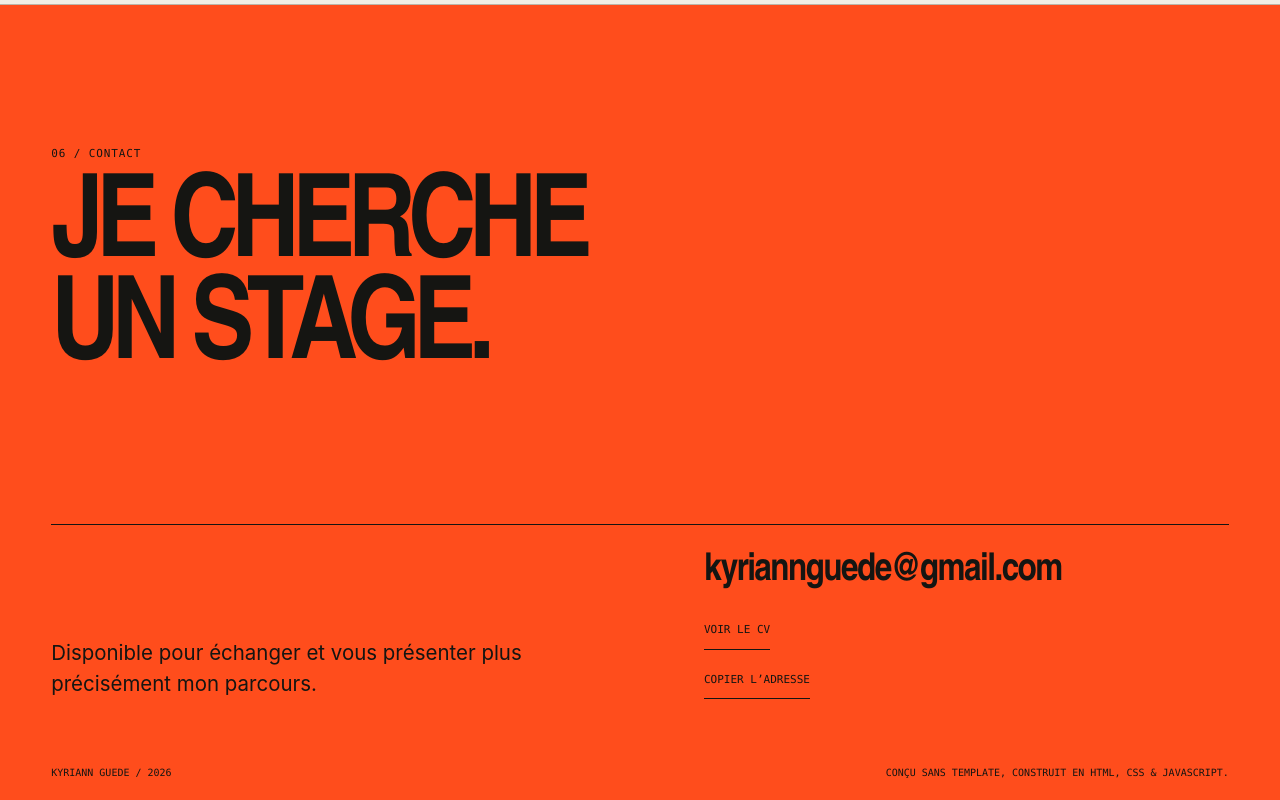
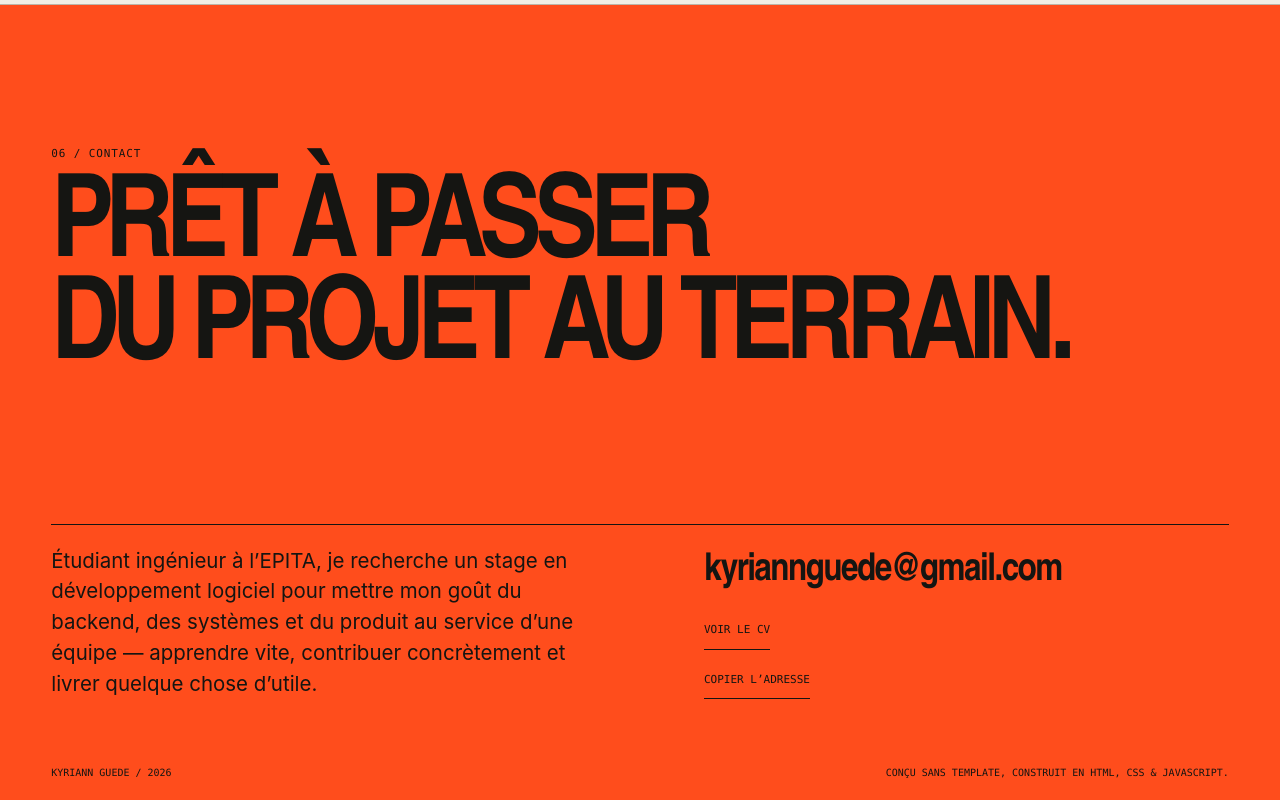
Before and after one commit to KyriannGuede/portfolio, a plain HTML site: page index.html in a window 1280 px wide. Shown: the part 7258-8058 px from the top of the page. Drawn offline with Linux system fonts and the light colour scheme; no server answers.

Commit message:
Refine internship call to action

```diff
--- a/index.html
+++ b/index.html
@@ -212,9 +212,13 @@
 
       <section class="contact-section" id="contact" aria-labelledby="contact-title">
         <span class="section-number">06 / CONTACT</span>
-        <h2 id="contact-title">Je cherche<br />un stage.</h2>
+        <h2 id="contact-title">Prêt à passer<br />du projet au terrain.</h2>
         <div class="contact-footer">
-          <p>Disponible pour échanger et vous présenter plus précisément mon parcours.</p>
+          <p>
+            Étudiant ingénieur à l’EPITA, je recherche un stage en développement logiciel pour mettre
+            mon goût du backend, des systèmes et du produit au service d’une équipe — apprendre vite,
+            contribuer concrètement et livrer quelque chose d’utile.
+          </p>
           <div class="contact-actions">
             <a class="contact-mail" href="mailto:kyriannguede@gmail.com">kyriannguede@gmail.com</a>
             <a class="copy-button" href="CV_Kyriann_Guede.pdf" target="_blank" rel="noreferrer">Voir le CV</a>
```
